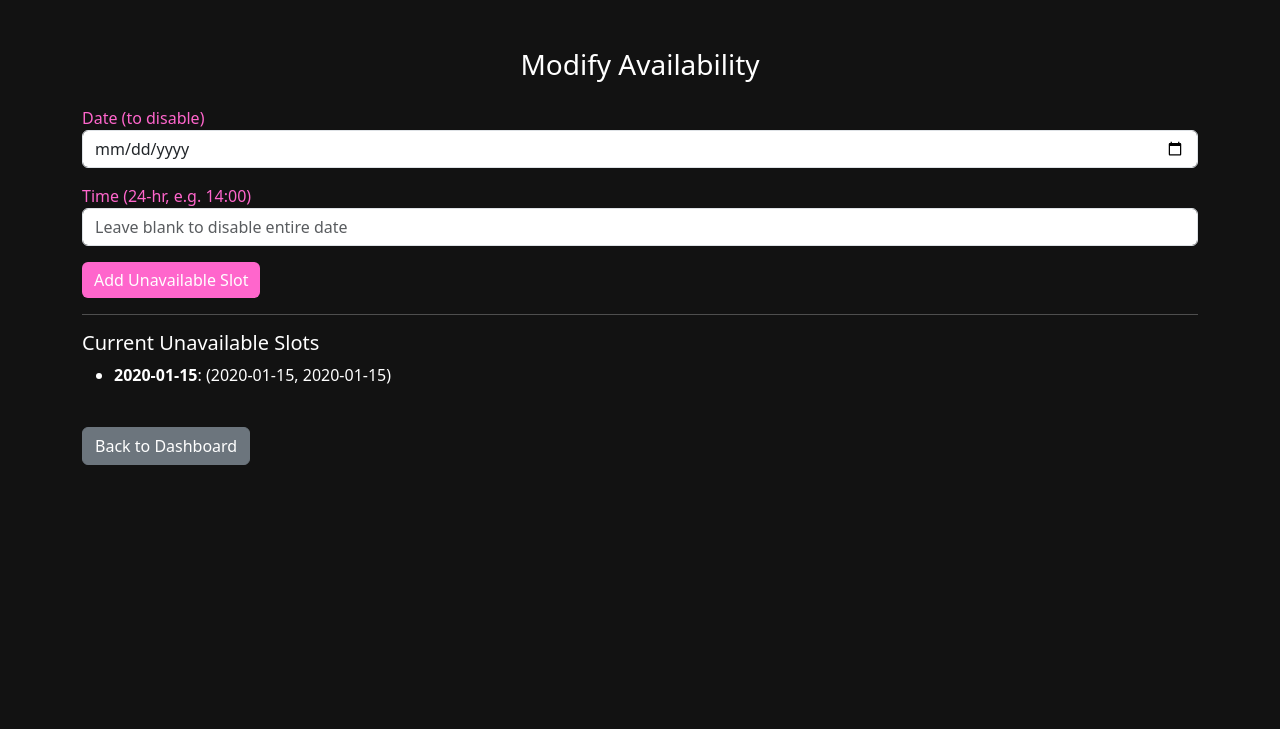
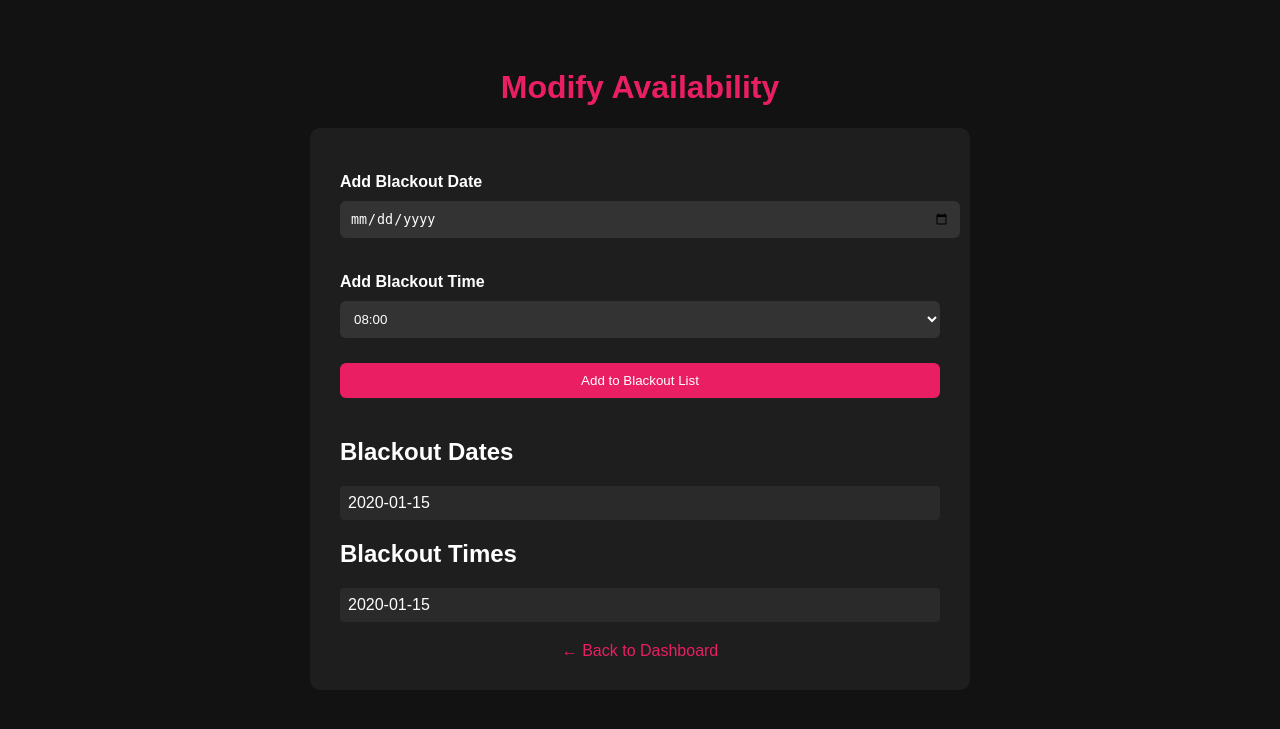
Before and after one commit to Wiles111/EH41, a Flask app: template templates/availability.html in a window 1280 px wide. Shown: the top 729 px of the page. Run offline with Flask 3, Linux system fonts and the light colour scheme; the template is opened without the code that fills it: most values are stand-ins (such as "Sample title", 1, 10 or a date in 2020).

Commit message:
Update availability.html

```diff
--- a/templates/availability.html
+++ b/templates/availability.html
@@ -1,40 +1,116 @@
-<!-- templates/availability.html -->
 <!DOCTYPE html>
 <html lang="en">
 <head>
     <meta charset="UTF-8">
     <title>Modify Availability</title>
-    <link href="https://cdn.jsdelivr.net/npm/bootstrap@5.3.0/dist/css/bootstrap.min.css" rel="stylesheet">
     <style>
-        body { background-color: #121212; color: white; }
-        .btn-pink { background-color: #ff66cc; border: none; color: white; }
-        .btn-pink:hover { background-color: #ff3399; }
-        label { color: #ff66cc; }
+        body {
+            background-color: #121212;
+            color: #ffffff;
+            font-family: Arial, sans-serif;
+            padding: 40px;
+        }
+
+        h1 {
+            color: #e91e63;
+            text-align: center;
+        }
+
+        .container {
+            max-width: 600px;
+            margin: auto;
+            background-color: #1e1e1e;
+            padding: 30px;
+            border-radius: 10px;
+        }
+
+        label {
+            display: block;
+            margin-top: 15px;
+            margin-bottom: 5px;
+            font-weight: bold;
+        }
+
+        input, select, button {
+            width: 100%;
+            padding: 10px;
+            margin-top: 5px;
+            margin-bottom: 20px;
+            background-color: #333;
+            color: white;
+            border: none;
+            border-radius: 6px;
+        }
+
+        button {
+            background-color: #e91e63;
+            cursor: pointer;
+        }
+
+        ul {
+            list-style-type: none;
+            padding: 0;
+        }
+
+        li {
+            background-color: #2a2a2a;
+            padding: 8px;
+            margin-bottom: 5px;
+            border-radius: 4px;
+        }
+
+        .back-link {
+            color: #e91e63;
+            display: block;
+            text-align: center;
+            margin-top: 20px;
+            text-decoration: none;
+        }
+
+        .back-link:hover {
+            text-decoration: underline;
+        }
     </style>
 </head>
-<body class="container py-5">
-    <h3 class="text-center mb-4">Modify Availability</h3>
+<body>
+    <h1>Modify Availability</h1>
+    <div class="container">
+        <form action="/add-blackout" method="post">
+            <label for="date">Add Blackout Date</label>
+            <input type="date" id="date" name="date" required>
 
-    <form method="post" action="/availability">
-        <div class="mb-3">
-            <label>Date (to disable)</label>
-            <input type="date" name="date" class="form-control" required>
-        </div>
-        <div class="mb-3">
-            <label>Time (24-hr, e.g. 14:00)</label>
-            <input type="text" name="time" class="form-control" placeholder="Leave blank to disable entire date">
-        </div>
-        <button type="submit" class="btn btn-pink">Add Unavailable Slot</button>
-    </form>
+            <label for="time">Add Blackout Time</label>
+            <select id="time" name="time">
+                {% for hour in range(8, 23) %}
+                    <option value="{{ "%02d:00" % hour }}">{{ "%02d:00" % hour }}</option>
+                    <option value="{{ "%02d:30" % hour }}">{{ "%02d:30" % hour }}</option>
+                {% endfor %}
+                <option value="23:00">23:00</option>
+                <option value="23:30">23:30</option>
+            </select>
 
-    <hr>
-    <h5>Current Unavailable Slots</h5>
-    <ul>
-        {% for date, times in blackout.items() %}
-            <li><strong>{{ date }}</strong>: {{ times | join(', ') }}</li>
-        {% endfor %}
-    </ul>
+            <button type="submit">Add to Blackout List</button>
+        </form>
 
-    <a href="/admin" class="btn btn-secondary mt-4">Back to Dashboard</a>
+        <h2>Blackout Dates</h2>
+        <ul>
+            {% for date in blackouts.dates %}
+                <li>{{ date }}</li>
+            {% else %}
+                <li>No blackout dates yet.</li>
+            {% endfor %}
+        </ul>
+
+        <h2>Blackout Times</h2>
+        <ul>
+            {% for time in blackouts.times %}
+                <li>{{ time }}</li>
+            {% else %}
+                <li>No blackout times yet.</li>
+            {% endfor %}
+        </ul>
+
+        <a class="back-link" href="{{ url_for('admin') }}">← Back to Dashboard</a>
+    </div>
 </body>
 </html>
```
